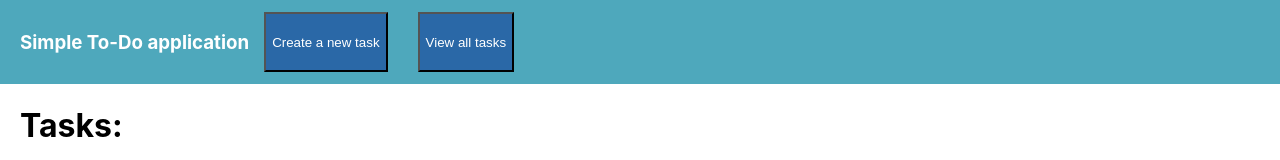
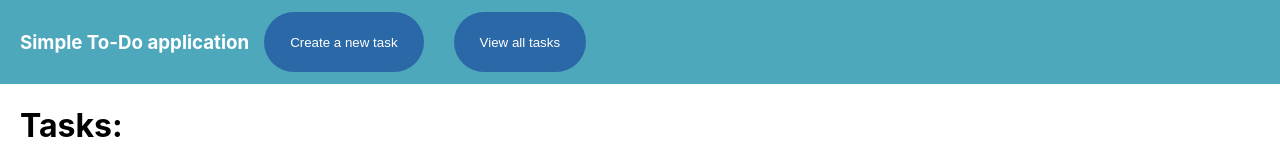
Before and after one commit to rstoyanovv/intro-to-react, a React (Create React App) app in the folder todo-frontend/: page /api/get-tasks in a window 1280 px wide. Shown: the top 160 px of the page. Built offline with nearby package versions, Linux system fonts and the light colour scheme; no server answers.

Commit message:
Upgrade navbar

```diff
--- a/todo-frontend/src/components/Navbar.js
+++ b/todo-frontend/src/components/Navbar.js
@@ -1,9 +1,26 @@
 export default function Navbar() {
+    const styleOfATag = {
+        display: 'block',
+        textDecoration: 'none',
+        padding: '20px 20px',
+    }
+
+    const styleOfButton = {
+        border: 'white',
+        borderRadius: '30px',
+    }
+
     return (
         <nav>
-            <h3>Simple To-Do application</h3>
-            <button><a href='/api/create-task'> Create a new task </a></button>
-            <button><a href='/api/get-tasks'> View all tasks </a></button>
+            <a href='/api/create-task'>
+                <h3>Simple To-Do application</h3>
+            </a>
+            <button style={styleOfButton}>
+                <a style={styleOfATag} href='/api/create-task'> Create a new task </a>
+            </button>
+            <button style={styleOfButton}>
+                <a style={styleOfATag} href='/api/get-tasks'> View all tasks </a>
+            </button>
         </nav>
     );
 }
```
